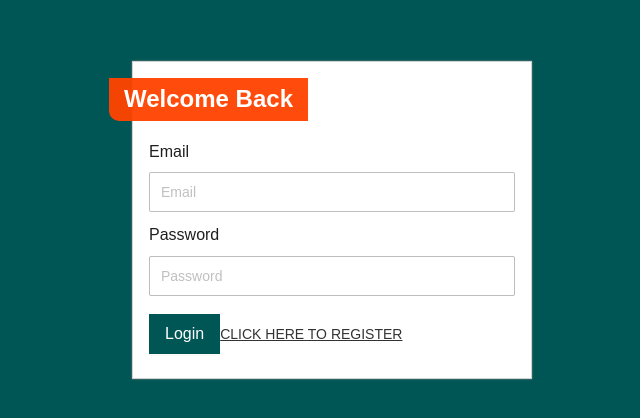
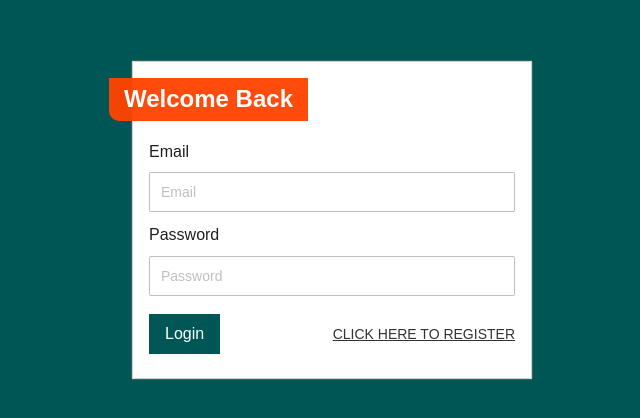
Before and after one commit to rdhruv723/Appoint-ease, a React (Create React App) app in the folder client/: page /login in a window 1280 px wide. Shown: the part 180-598 px from the top of the page, without its empty margins (308-948 px from the left). Built offline with nearby package versions, Linux system fonts and the light colour scheme.

Commit message:
Update Login.js

```diff
--- a/client/src/pages/Login.js
+++ b/client/src/pages/Login.js
@@ -1,17 +1,17 @@
 import React from 'react'
-import {Button, Form, Input} from 'antd'
+import { Button, Form, Input } from 'antd'
 import { Link, useNavigate } from 'react-router-dom';
 import axios from 'axios';
 import toast from 'react-hot-toast'
 import { useDispatch, useSelector } from 'react-redux';
-import {showLoading, hideLoading} from '../redux/altersSlice';
+import { showLoading, hideLoading } from '../redux/altersSlice';
 
 function Login() {
 
   const dispatch = useDispatch();
   const navigate = useNavigate();
 
-  const onFinish = async (values) =>{
+  const onFinish = async (values) => {
     try {
 
       dispatch(showLoading());
@@ -19,8 +19,7 @@
       dispatch(hideLoading());
       if (response.data.success) {
         toast.success(response.data.message);
-        toast("Redirecting to home page");
-        localStorage.setItem('token',response.data.data)
+        localStorage.setItem('token', response.data.data)
         navigate('/');
       } else {
         toast.error(response.data.message);
@@ -47,9 +46,13 @@
             <Input placeholder='Password' type='password' />
           </Form.Item>
 
+          <div className='d-flex justify-content-between align-items-center' >
             <Button className='primary-button my-2' htmlType='submit'>Login</Button>
 
             <Link to='/register' className='anchor' >CLICK HERE TO REGISTER</Link>
+          </div>
+
+
 
         </Form>
 
```
Lines whose indentation alone changed are shown as unchanged.
